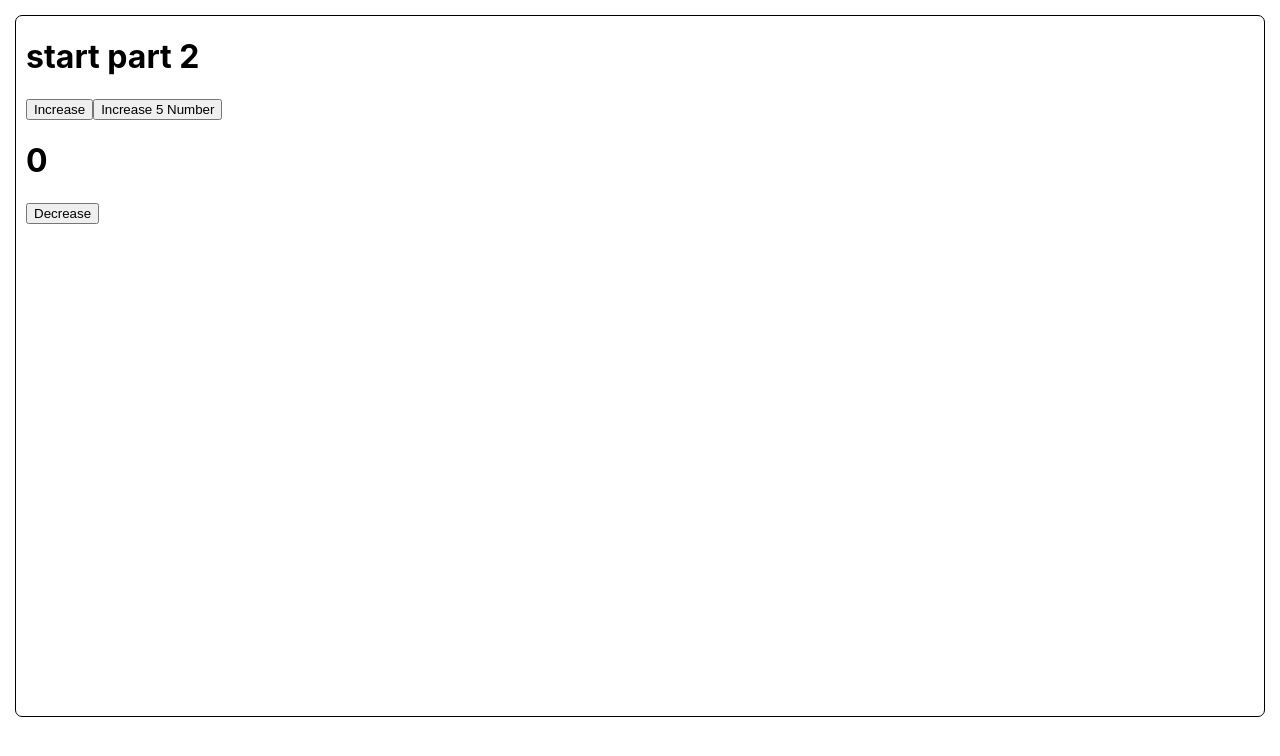
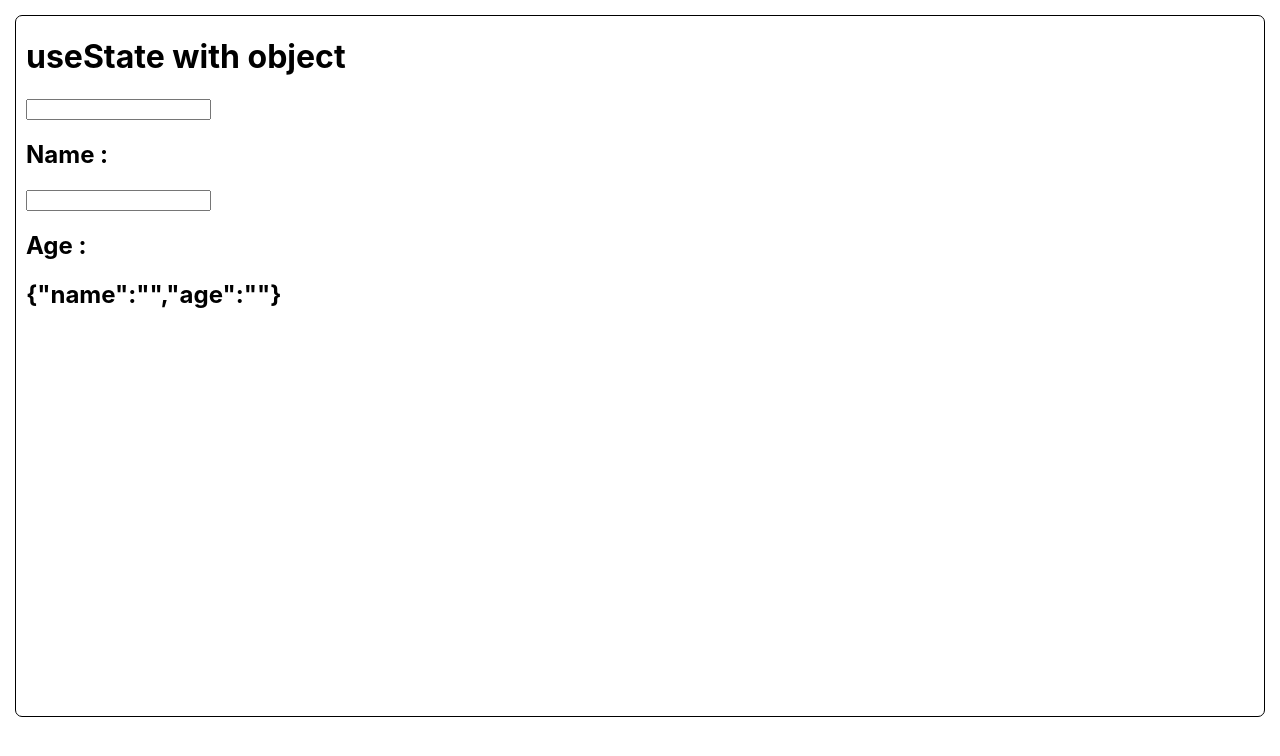
Before and after one commit to BehrangHaghdoust/React-part2, a React (Create React App) app: page / in a window 1280 px wide. Shown: the top 756 px of the page. Built offline with nearby package versions, Linux system fonts and the light colour scheme.

Commit message:
useState in Object

```diff
--- a/src/Components/App.jsx
+++ b/src/Components/App.jsx
@@ -8,20 +8,18 @@ import {useState} from 'react';
 
 
 function App() {
-  const [count , setCount] = useState(0)
-
-const fiveIncrease = ()=>{
-  for(let i = 0 ; i<5 ; i++){
-    setCount((prevState)=> prevState + 1)
-  }
-}
+ const [person ,setPerson] = useState({name : '' ,age:''});
+//  console.log({...person, gender :'Male'});
   return (
     <div className="App">
-      <h1>start part 2</h1>
-      <button onClick={()=> setCount (count + 1)}>Increase</button>
-      <button onClick={fiveIncrease}>Increase 5 Number</button>
-      <h1>{count}</h1>
-      <button onClick={()=> setCount (count - 1)}>Decrease</button>
+      <h1>useState with object</h1>
+    <input onChange={(e) => setPerson({...person,name : e.target.value})} />
+      <h2>Name : {person.name}</h2>
+    <input onChange={(e) => setPerson({...person,age : e.target.value})} type="number" />
+
+      <h2>Age : {person.age}</h2>
+      <h2>{JSON.stringify(person)}</h2>
+
     </div>
   );
 }
```
